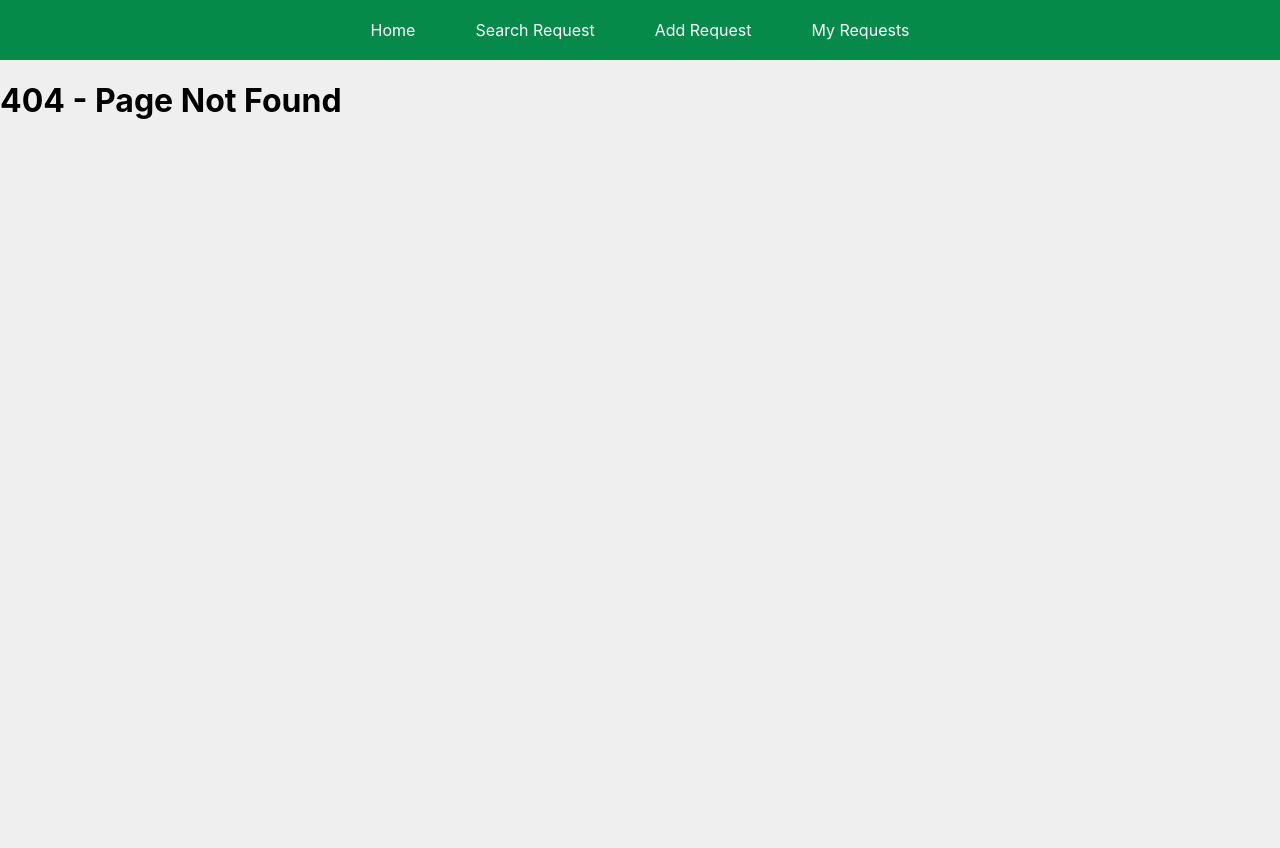
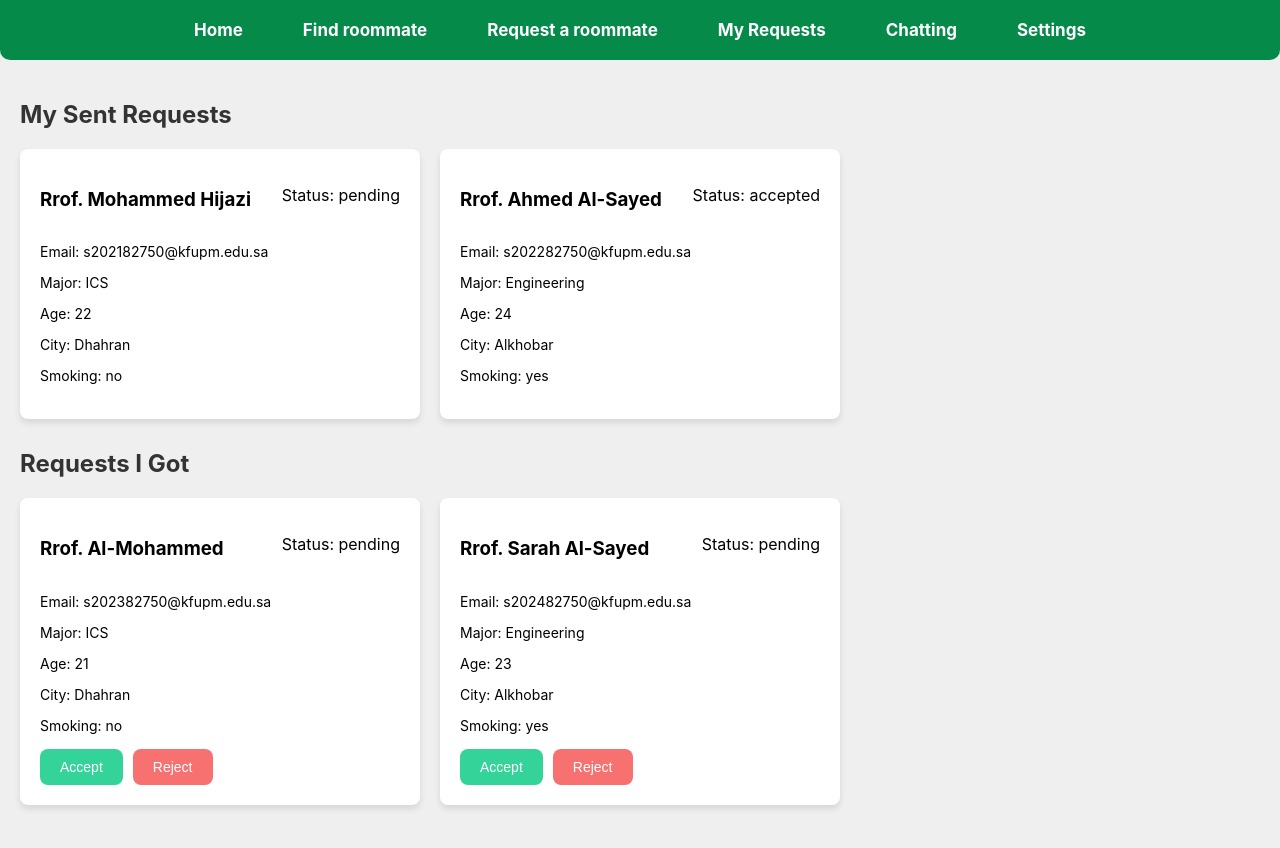
Before and after one commit to Mo7j/SWE363-project, a React (Create React App) app: page /my-requests in a window 1280 px wide. Before the commit this address had no page. Shown: the top 848 px of the page. Before the commit the page ends 800 px from the top, so only its background shows below. Built offline with nearby package versions, Linux system fonts and the light colour scheme.

Commit message:
add my requests page, and some modifications

```diff
--- a/src/App.js
+++ b/src/App.js
@@ -2,6 +2,7 @@ import { BrowserRouter as Router, Routes, Route } from "react-router-dom";
 import Navbar from './components/Navbar';
 import Home from "./pages/Home";
 import SearchReuset from "./pages/SearchReuset";
+import MyRequests from "./pages/MyRequest";
 import NotFound from "./pages/NotFound";
 
 function App() {
@@ -12,6 +13,7 @@ function App() {
       <Routes>
         <Route path="/" element={<Home />} />
         <Route path="/search-request" element={<SearchReuset />} />
+        <Route path="/my-requests" element={<MyRequests />} />
         <Route path="*" element={<NotFound />} />
       </Routes>
     </div>
--- a/src/components/Navbar.jsx
+++ b/src/components/Navbar.jsx
@@ -1,29 +1,24 @@
 import React, { useState, useRef, useEffect } from 'react';
 import { Link } from 'react-router-dom';
-import '../styels/Navbar.css'; // Link to your Navbar styling
+import '../styels/Navbar.css';
 
 const Navbar = () => {
-  const [isMenuOpen, setIsMenuOpen] = useState(false); // State to handle menu toggle
-  const menuRef = useRef(null); // Ref for the menu to detect outside clicks
+  const [isMenuOpen, setIsMenuOpen] = useState(false);
+  const menuRef = useRef(null);
 
-  // Toggle the menu on hamburger click
   const toggleMenu = () => {
     setIsMenuOpen(!isMenuOpen);
   };
 
-  // Close the menu when clicking outside
   useEffect(() => {
-    // Close menu when clicking outside the navbar
     const handleClickOutside = (event) => {
       if (menuRef.current && !menuRef.current.contains(event.target)) {
         setIsMenuOpen(false);
       }
     };
 
-    // Add event listener
     document.addEventListener('mousedown', handleClickOutside);
 
-    // Cleanup event listener on component unmount
     return () => {
       document.removeEventListener('mousedown', handleClickOutside);
     };
@@ -32,10 +27,10 @@ const Navbar = () => {
   return (
     <nav className="navbar">
       <div className="hamburger-menu" onClick={toggleMenu}>
-        ☰ {/* Hamburger icon */}
+        ☰
       </div>
       <ul
-        ref={menuRef} // Attach ref to the menu
+        ref={menuRef}
         className={`navbar-list ${isMenuOpen ? 'active' : ''}`}
       >
         <li>
@@ -45,17 +40,27 @@ const Navbar = () => {
         </li>
         <li>
           <Link to="/search-request" className="navbar-link" onClick={() => setIsMenuOpen(false)}>
-            Search Request
+            Find roommate
           </Link>
         </li>
         <li>
           <Link to="/add-request" className="navbar-link" onClick={() => setIsMenuOpen(false)}>
-            Add Request
+            Request a roommate
           </Link>
         </li>
         <li>
           <Link to="/my-requests" className="navbar-link" onClick={() => setIsMenuOpen(false)}>
             My Requests
+          </Link>
+        </li>
+        <li>
+          <Link to="/chatting" className="navbar-link" onClick={() => setIsMenuOpen(false)}>
+            Chatting
+          </Link>
+        </li>
+        <li>
+          <Link to="/settings" className="navbar-link" onClick={() => setIsMenuOpen(false)}>
+            Settings
           </Link>
         </li>
       </ul>
--- /dev/null
+++ b/src/pages/MyRequest.jsx
@@ -0,0 +1,126 @@
+import React, { useState } from 'react';
+import '../styels/MyRequests.css';
+
+/* Dummy Data */
+const sentRequests = [
+  {
+    id: 1,
+    name: "Rrof. Mohammed Hijazi",
+    email: "s202182750@kfupm.edu.sa",
+    major: "ICS",
+    age: 22,
+    city: "Dhahran",
+    smoking: "no",
+    status: "pending", // Status of the request (pending, accepted, rejected)
+  },
+  {
+    id: 2,
+    name: "Rrof. Ahmed Al-Sayed",
+    email: "s202282750@kfupm.edu.sa",
+    major: "Engineering",
+    age: 24,
+    city: "Alkhobar",
+    smoking: "yes",
+    status: "accepted", // Example accepted status
+  },
+];
+
+const receivedRequests = [
+  {
+    id: 1,
+    name: "Rrof. Al-Mohammed",
+    email: "s202382750@kfupm.edu.sa",
+    major: "ICS",
+    age: 21,
+    city: "Dhahran",
+    smoking: "no",
+    status: "pending",
+  },
+  {
+    id: 2,
+    name: "Rrof. Sarah Al-Sayed",
+    email: "s202482750@kfupm.edu.sa",
+    major: "Engineering",
+    age: 23,
+    city: "Alkhobar",
+    smoking: "yes",
+    status: "pending",
+  },
+];
+
+const MyRequests = () => {
+  const [mySentRequests, setMySentRequests] = useState(sentRequests); // Sent requests state
+  const [myReceivedRequests, setMyReceivedRequests] = useState(receivedRequests); // Received requests state
+
+  // Handle the accept or reject of a received request
+  const handleRequestStatus = (id, action) => {
+    const updatedRequests = myReceivedRequests.map((request) =>
+      request.id === id ? { ...request, status: action } : request
+    );
+    setMyReceivedRequests(updatedRequests);
+  };
+
+  return (
+    <div className="container">
+      <div className="section">
+        <h2>My Sent Requests</h2>
+        <div className="request-list">
+          {mySentRequests.map((request) => (
+            <div key={request.id} className="request-card">
+              <div className="request-header">
+                <h3>{request.name}</h3>
+                <p>Status: {request.status}</p>
+              </div>
+              <div className="request-body">
+                <p>Email: {request.email}</p>
+                <p>Major: {request.major}</p>
+                <p>Age: {request.age}</p>
+                <p>City: {request.city}</p>
+                <p>Smoking: {request.smoking}</p>
+              </div>
+            </div>
+          ))}
+        </div>
+      </div>
+
+      <div className="section">
+        <h2>Requests I Got</h2>
+        <div className="request-list">
+          {myReceivedRequests.map((request) => (
+            <div key={request.id} className="request-card">
+              <div className="request-header">
+                <h3>{request.name}</h3>
+                <p>Status: {request.status}</p>
+              </div>
+              <div className="request-body">
+                <p>Email: {request.email}</p>
+                <p>Major: {request.major}</p>
+                <p>Age: {request.age}</p>
+                <p>City: {request.city}</p>
+                <p>Smoking: {request.smoking}</p>
+              </div>
+              {request.status === "pending" && (
+                <div className="request-footer">
+                  <button
+                    className="accept-button"
+                    onClick={() => handleRequestStatus(request.id, "accepted")}
+                  >
+                    Accept
+                  </button>
+                  <button
+                    className="reject-button"
+                    onClick={() => handleRequestStatus(request.id, "rejected")}
+                  >
+                    Reject
+                  </button>
+                </div>
+              )}
+            </div>
+          ))}
+        </div>
+      </div>
+    </div>
+  );
+};
+
+export default MyRequests;
--- a/src/pages/SearchReuset.jsx
+++ b/src/pages/SearchReuset.jsx
@@ -1,5 +1,8 @@
 import React, { useState } from 'react';
 import '../styels/SearchRequest.css';
+import { useNavigate } from 'react-router-dom'; // Import useNavigate hook
+
+
 
 /* Dummy Data */
 const roommatesData = [
@@ -8,10 +11,10 @@ const roommatesData = [
     name: "Rrof. Mohammed Hijazi",
     email: "s202182750@kfupm.edu.sa",
     major: "ICS",
+    building: "841 - 332",
     age: 22,
     city: "Dhahran",
     smoking: "no",
-    rating: 4,
     details: "Mohammed enjoys programming and outdoor activities."
   },
   {
@@ -19,10 +22,10 @@ const roommatesData = [
     name: "Rrof. Ahmed Al-Sayed",
     email: "s202282750@kfupm.edu.sa",
     major: "Engineering",
+    building: "860 - 231",
     age: 24,
     city: "Alkhobar",
     smoking: "yes",
-    rating: 3,
     details: "Ahmed is a mechanical engineering student interested in robotics."
   },
   {
@@ -30,10 +33,10 @@ const roommatesData = [
     name: "Rrof. Al-Mohammed",
     email: "s202382750@kfupm.edu.sa",
     major: "ICS",
+    building: "827 - 132",
     age: 21,
     city: "Dhahran",
     smoking: "no",
-    rating: 5,
     details: "Al is passionate about AI and machine learning."
   },
 ];
@@ -67,6 +70,11 @@ const SearchRequest = () => {
   const closeModal = () => {
     setIsModalOpen(false);
     setSelectedRoommate(null);
+  };
+
+  const navigate = useNavigate();
+  const handleChatClick = () => {
+    navigate('/chatting');  // Navigate to the chat page
   };
 
   return (
@@ -104,7 +112,7 @@ const SearchRequest = () => {
           className="select"
           onChange={(e) => setFilterPreference(e.target.value)}
         >
-          <option value="">Select Preferences</option>
+          <option value="">Somking</option>
           <option value="no">Non-smoking</option>
           <option value="yes">Smoker</option>
         </select>
@@ -128,6 +136,9 @@ const SearchRequest = () => {
               <button className="details-button" onClick={() => openModal(roommate)}>
                 View Details
               </button>
+              <button className="details-button" onClick={handleChatClick}>
+                Chat
+              </button>
             </div>
           </div>
         ))}
@@ -148,6 +159,7 @@ const SearchRequest = () => {
               <p className='modal-body-p'><strong>Age:</strong> {selectedRoommate.age}</p>
               <p className='modal-body-p'><strong>City:</strong> {selectedRoommate.city}</p>
               <p className='modal-body-p'><strong>Smoking:</strong> {selectedRoommate.smoking}</p>
+              <p className='modal-body-p'><strong>Building:</strong> {selectedRoommate.building}</p>
               <p className='modal-body-p'><strong>Details:</strong> {selectedRoommate.details}</p>
             </div>
             <div className="modal-footer">
--- /dev/null
+++ b/src/styels/MyRequests.css
@@ -0,0 +1,89 @@
+/* MyRequests.css */
+
+/* General Container */
+body {
+    background-color: #EFEFEF;
+  }
+
+  .container {
+    padding: 20px;
+    background-color: #EFEFEF;
+  }
+
+  /* Section Styling */
+  .section {
+    margin-bottom: 30px;
+  }
+
+  h2 {
+    font-size: 24px;
+    color: #333;
+  }
+
+  /* Request List Styling */
+  .request-list {
+    display: grid;
+    grid-template-columns: repeat(auto-fill, minmax(300px, 1fr));
+    gap: 20px;
+  }
+
+  .request-card {
+    background-color: #fff;
+    padding: 20px;
+    border-radius: 8px;
+    box-shadow: 0 4px 6px rgba(0, 0, 0, 0.1);
+  }
+
+  .request-header {
+    display: flex;
+    justify-content: space-between;
+    margin-bottom: 10px;
+  }
+
+  .request-body {
+    margin-bottom: 15px;
+    font-size: 14px;
+  }
+
+  .request-footer {
+    display: flex;
+    gap: 10px;
+    justify-content: flex-start;
+  }
+
+  .accept-button, .reject-button {
+    padding: 8px 16px;
+    border-radius: 8px;
+    border: none;
+    cursor: pointer;
+    font-size: 14px;
+  }
+
+  .accept-button {
+    background-color: #34d399;
+    color: white;
+  }
+
+  .accept-button:hover {
+    background-color: #2a9d8f;
+  }
+
+  .reject-button {
+    background-color: #f87171;
+    color: white;
+  }
+
+  .reject-button:hover {
+    background-color: #e11d48;
+  }
+
+  .request-footer button {
+    font-size: 14px;
+    padding: 10px 20px;
+    border-radius: 8px;
+  }
+
+  .request-footer button:disabled {
+    background-color: #ddd;
+    cursor: not-allowed;
+  }
--- a/src/styels/Navbar.css
+++ b/src/styels/Navbar.css
@@ -6,24 +6,25 @@ body {
 
   /* General Navbar Styling */
   .navbar {
-    background-color: #058A4A;  /* Green background */
+    background-color: #058A4A;
     padding: 10px 20px;
     position: fixed;
     top: 0;
     left: 0;
     width: 100%;
-    z-index: 1000;  /* Keep navbar on top of other content */
+    z-index: 1000;
     box-sizing: border-box;
+    border-radius: 0px 0px 10px 10px;
   }
 
   .navbar-list {
     display: flex;
     justify-content: center;
-    gap: 20px;  /* Spacing between navbar items */
+    gap: 20px;
     list-style-type: none;
     padding: 0;
     margin: 0;
-    flex-wrap: wrap;  /* Allow items to wrap to the next line on small screens */
+    flex-wrap: wrap;
   }
 
   .navbar-link {
@@ -31,26 +32,27 @@ body {
     text-decoration: none;
     padding: 10px 20px;
     border-radius: 8px;
-    font-size: 16px;
-    display: block; /* Ensures links are block elements */
+    font-size: 17px;
+    display: block;
+    font-weight: bold;
   }
 
   .navbar-link:hover {
-    background-color: #2a9d8f;  /* Darker green on hover */
+    background-color: #2a9d8f;
   }
 
   /* For smaller screens, stack items vertically */
-  @media (max-width: 768px) {
+  @media (max-width: 968px) {
     .navbar-list {
       flex-direction: column;
       align-items: center;
       gap: 10px;
-      margin-top: 20px; /* Adjust space to make room for the fixed navbar */
+      margin-top: 20px;
     }
 
     .navbar-link {
-      font-size: 14px;  /* Smaller font size on mobile */
-      padding: 8px 100px;  /* Adjust padding for better fit */
+      font-size: 14px;
+      padding: 8px 100px;
     }
 
     /* Hamburger menu visible only on mobile */
@@ -63,7 +65,7 @@ body {
 
     /* Hide the navbar items by default on mobile */
     .navbar-list {
-      display: none;  /* Hide the navbar items initially */
+      display: none;
       flex-direction: column;
       align-items: center;
       width: 100%;
@@ -77,17 +79,17 @@ body {
 
   /* Navbar Hover Effects */
   .navbar-link:hover {
-    background-color: #2a9d8f;  /* Change background color on hover */
+    background-color: #2a9d8f;
   }
 
   /* Desktop: Hide the hamburger icon */
-  @media (min-width: 769px) {
+  @media (min-width: 969px) {
     .hamburger-menu {
-      display: none;  /* Hide hamburger icon on desktop */
+      display: none;
     }
   }
 
   /* Ensuring the content doesn't get hidden under the navbar */
   .content {
-    padding-top: 60px; /* Adjust based on navbar height */
+    padding-top: 60px;
   }
```
